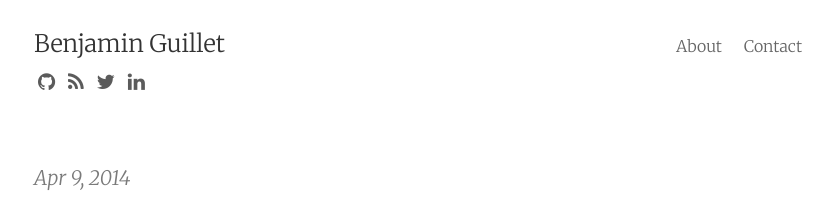
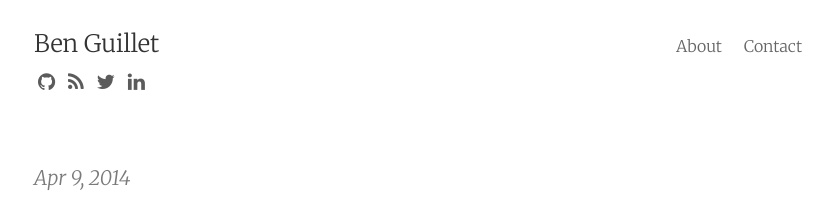
Before and after one commit to benguillet/benguillet.github.io, a Jekyll site: the page built from index.html, in a window 1280 px wide. Shown: the top 211 px of the page, without its empty margins (222-1055 px from the left). Built offline with Jekyll 4.4.1, drawn with Linux system fonts in a browser that asks for light colours; nearby versions of some CDN libraries; the list of posts is cut into pages by our own code.

Commit message:
Update _config.yml

```diff
--- a/_config.yml
+++ b/_config.yml
@@ -1,8 +1,8 @@
 # Site settings
-title:       Benjamin Guillet
+title:       Ben Guillet
 email:       contact@benjaminguillet.com
 author:      Benjamin Guillet
-description: "Benjamin Guillet, Software Engineer. Between France and USA!."
+description: "Ben Guillet, Software Engineer. Between France and USA!."
 baseurl:     ""
 url:         "http://www.benjaminguillet.com"
 
@@ -19,7 +19,7 @@ show_social_icons: true
 github_username: benguillet
 twitter_username: ben_guillet
 google_plus_id:
-linkedin_username: benjaminguillet/en
+linkedin_username: benguillet/en
 bitcoin_url:
 paypal_url:
 flattr_button:
```
